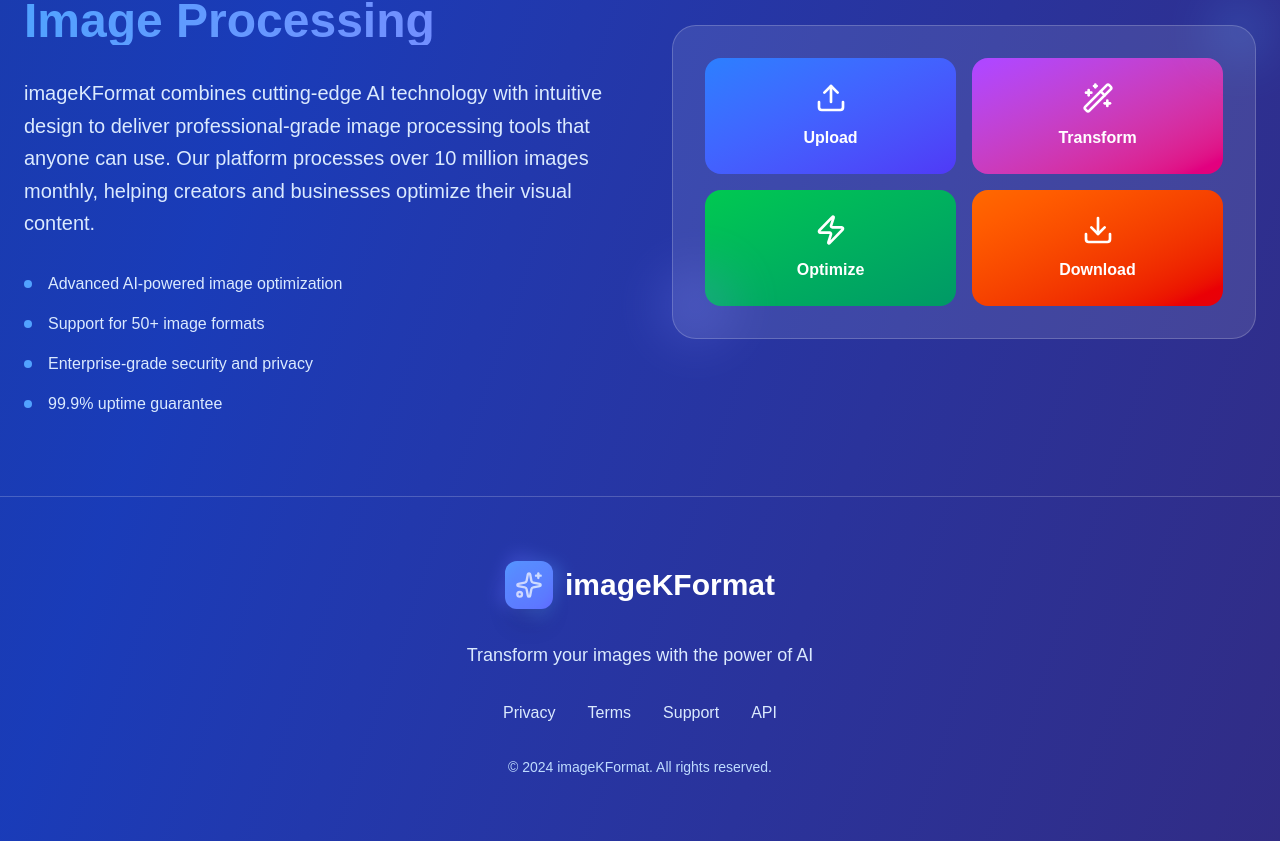
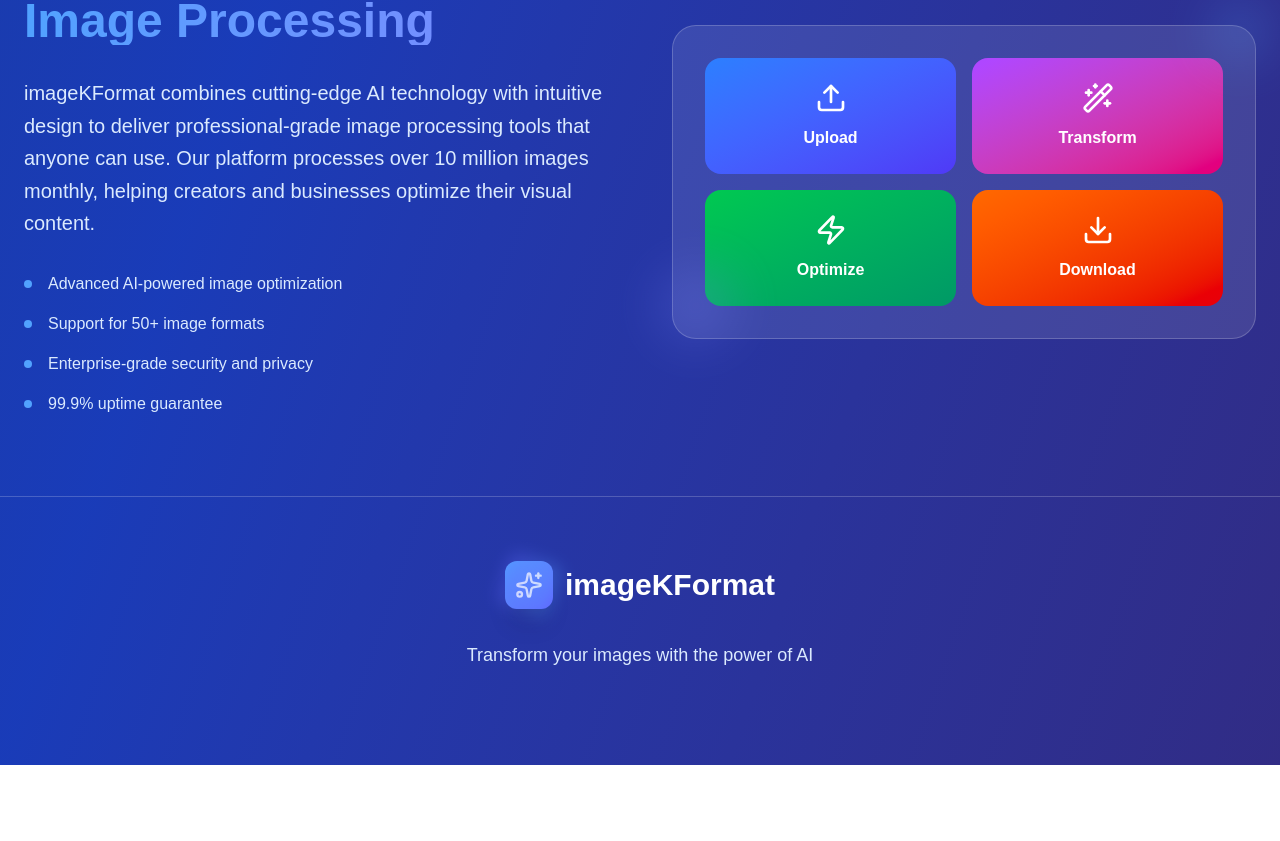
Before and after one commit to dkeval08/image-k-format, a Next.js app: page / in a window 1280 px wide. Shown: the part 2944-3785 px from the top of the page. After the commit the page ends 3709 px from the top, so only its background shows below. Built offline with nearby package versions, Linux system fonts and the light colour scheme.

Commit message:
Update loading

```diff
--- a/src/app/components/EditorSection.jsx
+++ b/src/app/components/EditorSection.jsx
@@ -244,22 +244,7 @@ const EditorSection = () => {
       animate={{ opacity: 1 }}
       exit={{ opacity: 0 }}
       className="fixed inset-0 bg-black/50  z-50 flex items-center justify-center"
-    >
-      <div className="bg-white/10  rounded-3xl p-8 text-center border border-white/20">
-        <motion.div
-          animate={{ rotate: 360 }}
-          transition={{ duration: 2, repeat: Infinity, ease: "linear" }}
-        >
-          <Loader2 className="w-16 h-16 text-blue-400 mx-auto mb-4" />
-        </motion.div>
-        <p className="text-xl text-white font-semibold">
-          {selectedOperation === "optimize" && "Optimizing your image..."}
-          {selectedOperation === "remove-bg" && "Removing background..."}
-          {selectedOperation === "transform" && "Applying transformations..."}
-          {!selectedOperation && "Processing..."}
-        </p>
-      </div>
-    </motion.div>
+    ></motion.div>
   );
 
   return (
@@ -285,7 +270,7 @@ const EditorSection = () => {
         <StepIndicator />
 
         {/* Loading Overlay */}
-        <AnimatePresence>{loading && <LoadingOverlay />}</AnimatePresence>
+        {/* <AnimatePresence>{loading && <LoadingOverlay />}</AnimatePresence> */}
 
         {/* Step Content */}
         <AnimatePresence mode="wait">
@@ -309,17 +294,41 @@ const EditorSection = () => {
                   }`}
                 >
                   <input {...getInputProps()} />
+                  {!loading && (
                     <motion.div
                       animate={isDragActive ? { scale: 1.1 } : { scale: 1 }}
                       transition={{ duration: 0.2 }}
                     >
                       <ImageIcon className="w-20 h-20 mx-auto mb-6 text-blue-300" />
                     </motion.div>
+                  )}
 
                   {isDragActive ? (
                     <p className="text-2xl text-blue-200">
                       Drop your image here!
                     </p>
+                  ) : loading ? (
+                    <div className="bg-white/10  rounded-3xl p-8 text-center border border-white/20">
+                      <motion.div
+                        animate={{ rotate: 360 }}
+                        transition={{
+                          duration: 2,
+                          repeat: Infinity,
+                          ease: "linear",
+                        }}
+                      >
+                        <Loader2 className="w-16 h-16 text-blue-400 mx-auto mb-4" />
+                      </motion.div>
+                      <p className="text-xl text-white font-semibold">
+                        {selectedOperation === "optimize" &&
+                          "Optimizing your image..."}
+                        {selectedOperation === "remove-bg" &&
+                          "Removing background..."}
+                        {selectedOperation === "transform" &&
+                          "Applying transformations..."}
+                        {!selectedOperation && "Processing..."}
+                      </p>
+                    </div>
                   ) : (
                     <div>
                       <p className="text-2xl text-white mb-4">
--- a/src/app/components/FooterSection.jsx
+++ b/src/app/components/FooterSection.jsx
@@ -25,35 +25,6 @@ const FooterSection = () => (
         <p className="text-blue-100 mb-8 text-lg">
           Transform your images with the power of AI
         </p>
-        <div className="flex justify-center space-x-8 mb-8">
-          <a
-            href="#"
-            className="text-blue-100 hover:text-white transition-colors"
-          >
-            Privacy
-          </a>
-          <a
-            href="#"
-            className="text-blue-100 hover:text-white transition-colors"
-          >
-            Terms
-          </a>
-          <a
-            href="#"
-            className="text-blue-100 hover:text-white transition-colors"
-          >
-            Support
-          </a>
-          <a
-            href="#"
-            className="text-blue-100 hover:text-white transition-colors"
-          >
-            API
-          </a>
-        </div>
-        <div className="text-blue-200 text-sm">
-          © 2024 imageKFormat. All rights reserved.
-        </div>
       </div>
     </div>
   </footer>
```
Lines whose indentation alone changed are shown as unchanged.
